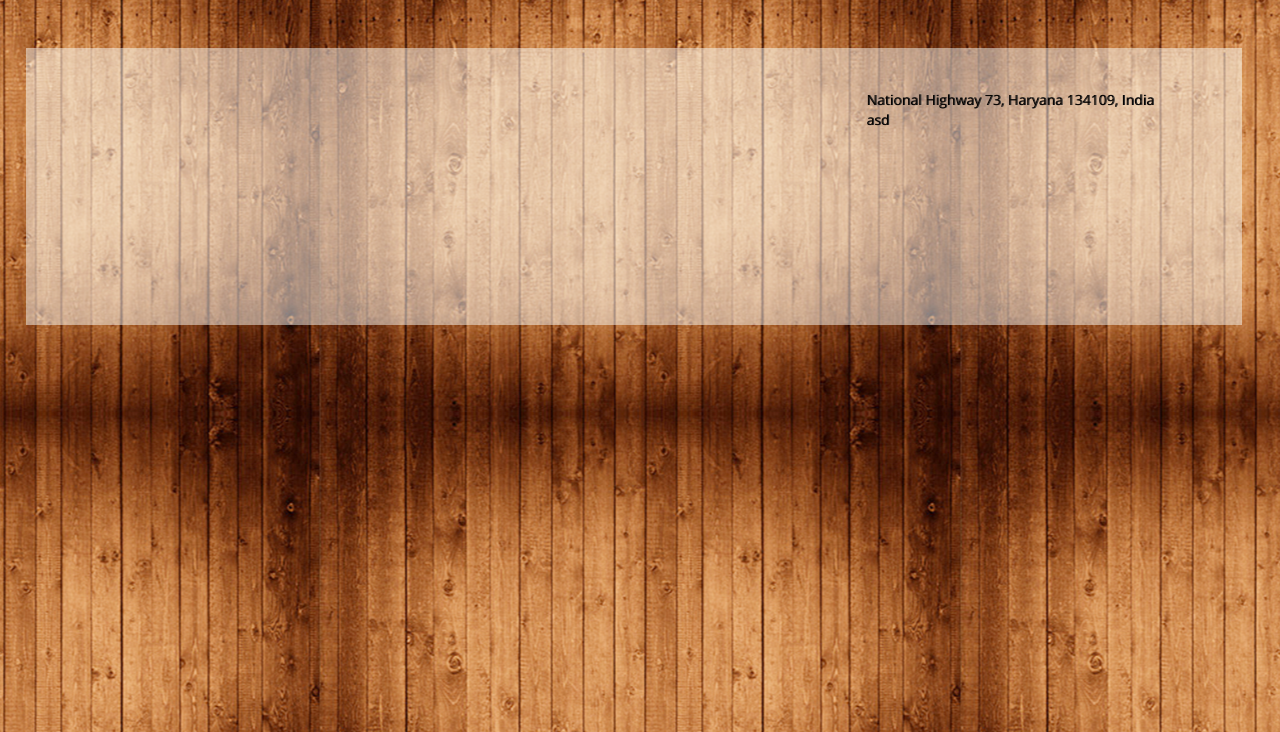
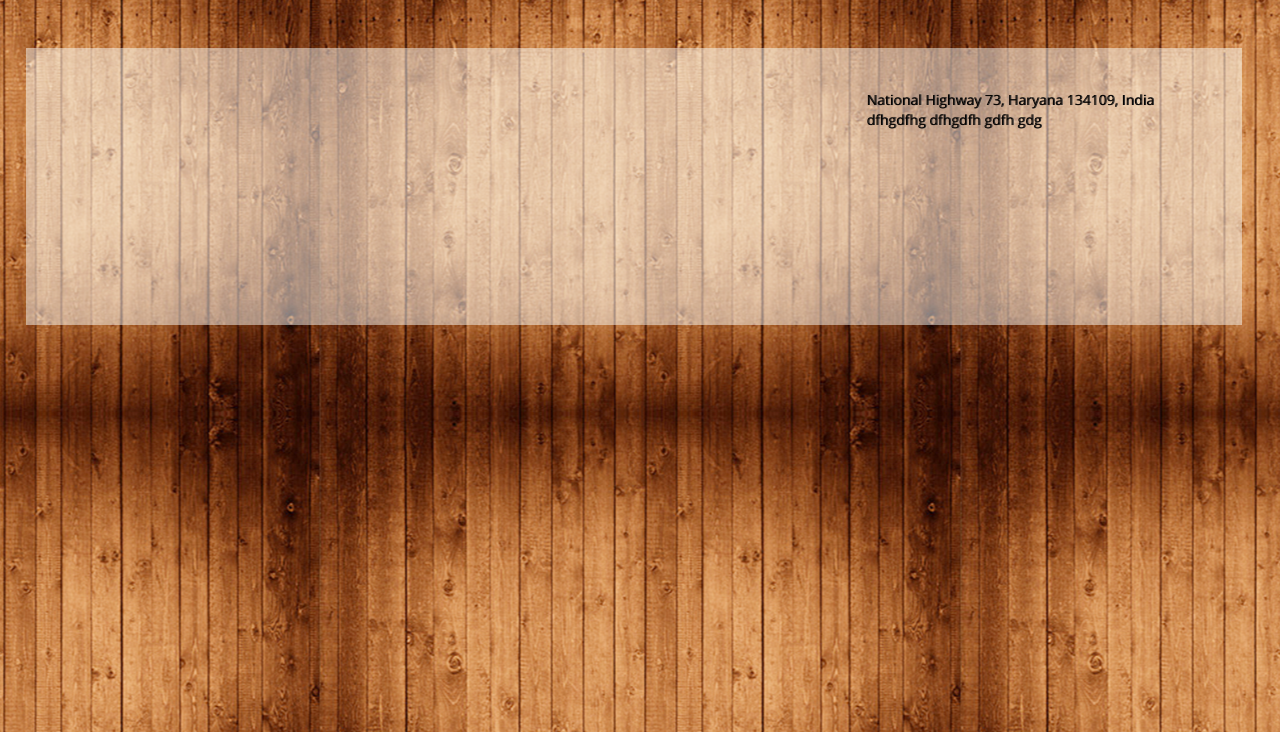
Before and after one commit to jarnailboparai/ycc_webitestttttdsd_437, a plain HTML site: page location_2636.html in a window 1280 px wide. Shown: the part 68-800 px from the top of the page. Drawn offline with Linux system fonts and the light colour scheme; some packages are replaced by stand-ins of ours; files whose address does not match are found by name; a web font is replaced by a local one.

Commit message:
First Commit By Chance

```diff
--- a/location_2636.html
+++ b/location_2636.html
@@ -296,7 +296,7 @@
 
   <!-- Location Address -->
 
-  <div class="location_address"><p>National Highway 73, Haryana 134109, India<br>asd</p></div>
+  <div class="location_address"><p>National Highway 73, Haryana 134109, India<br>dfhgdfhg dfhgdfh gdfh gdg</p></div>
 
   <!-- Location Address Ends Here -->
 
```
